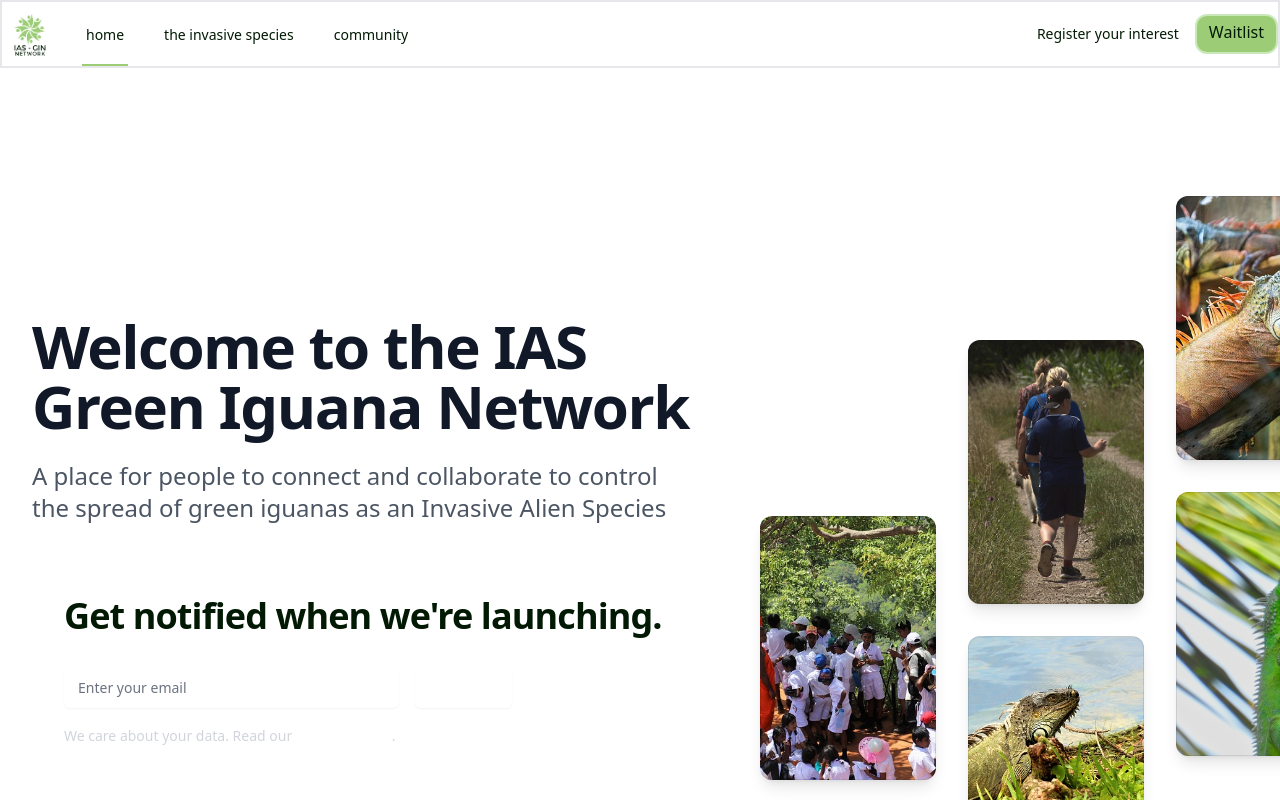
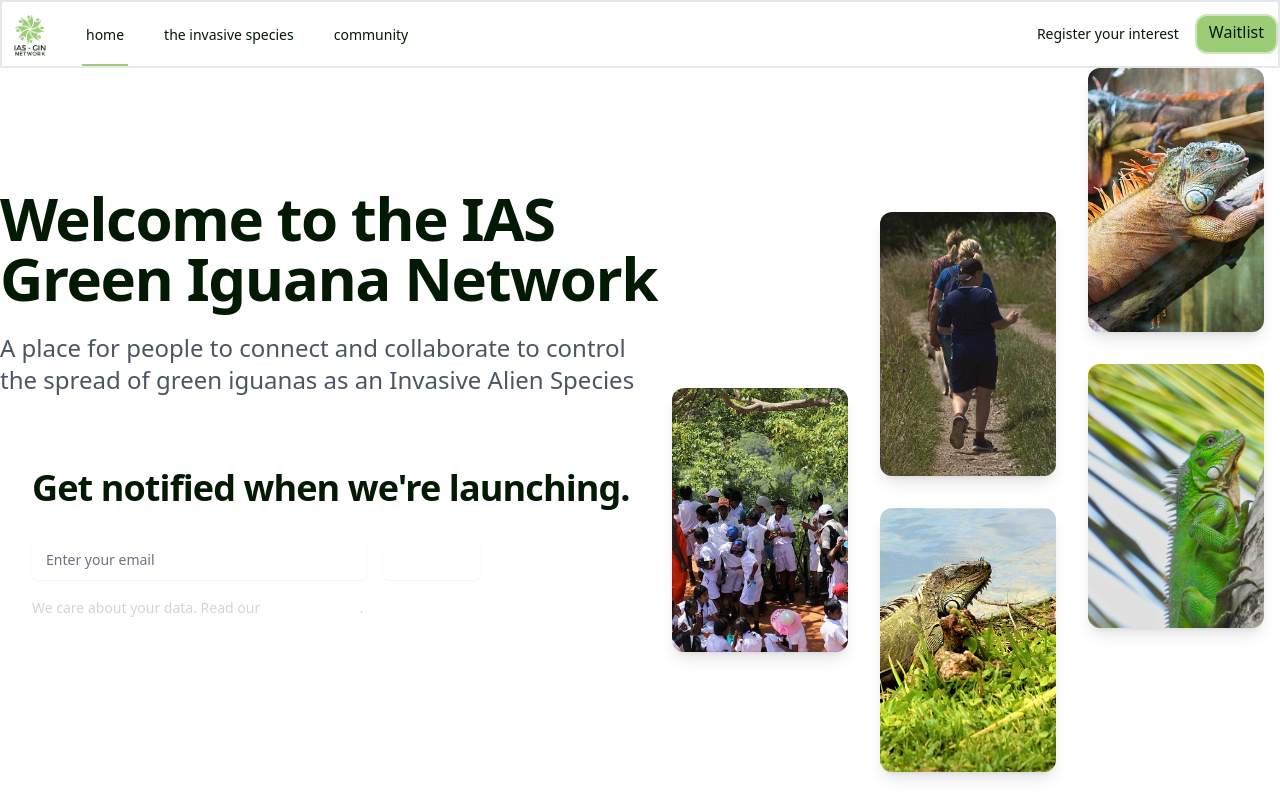
Before and after one commit to Ed-TheVisionMaker/green-ig-ias-network, a Next.js app: page / in a window 1280 px wide. Shown: the top 800 px of the page. Built offline with nearby package versions, Linux system fonts and the light colour scheme; a web font is replaced by a local one.

Commit message:
refactor: removed un-needed divs

```diff
--- a/app/page.tsx
+++ b/app/page.tsx
@@ -1,17 +1,16 @@
 'use client';
 import InvasiveSpeciesHero from '@/components/InvasiveSpeciesHero';
 import Waitlist from '@/components/Waitlist.tsx';
-
 
 export default function Home() {
   return (
     <div className='bg-white'>
       <div className='relative isolate'>
         <div className='overflow-hidden'>
-          <div className='mx-auto max-w-7xl px-6 pb-32 pt-36 sm:pt-60 lg:px-8 lg:pt-32'>
-            <div className='mx-auto max-w-2xl gap-x-14 lg:mx-0 lg:flex lg:max-w-none lg:items-center'>
+          <div className='mx-auto max-w-7xl'>
+            <div className='mx-auto max-w-2xl lg:mx-0 lg:flex lg:max-w-none lg:items-center'>
               <div className='relative w-full max-w-xl lg:shrink-0 xl:max-w-2xl'>
-                <h1 className='text-4xl font-bold tracking-tight text-gray-900 sm:text-6xl'>
+                <h1 className='text-4xl font-bold tracking-tight text-ginBlack sm:text-6xl'>
                   Welcome to the IAS Green Iguana Network
                 </h1>
                 <p className='mt-6 text-2xl leading-8 text-gray-600 sm:max-w-md lg:max-w-none'>
@@ -41,7 +40,6 @@ export default function Home() {
                       alt=''
                       className='aspect-[2/3] w-full rounded-xl bg-gray-900/5 object-cover shadow-lg'
                     />
-                    <div className='pointer-events-none absolute inset-0 rounded-xl ring-1 ring-inset ring-gray-900/10' />
                   </div>
                   <div className='relative'>
                     <img
@@ -49,7 +47,6 @@ export default function Home() {
                       alt='/scott_pixabay_green_ig'
                       className='aspect-[2/3] w-full rounded-xl bg-gray-900/5 object-cover shadow-lg'
                     />
-                    <div className='pointer-events-none absolute inset-0 rounded-xl ring-1 ring-inset ring-gray-900/10' />
                   </div>
                 </div>
                 <div className='w-44 flex-none space-y-8 pt-32 sm:pt-0'>
@@ -59,7 +56,6 @@ export default function Home() {
                       alt='/susan_pixabay_green_ig.jpg'
                       className='aspect-[2/3] w-full rounded-xl bg-gray-900/5 object-cover shadow-lg'
                     />
-                    <div className='pointer-events-none absolute inset-0 rounded-xl ring-1 ring-inset ring-gray-900/10' />
                   </div>
                   <div className='relative'>
                     <img
@@ -67,7 +63,6 @@ export default function Home() {
                       alt=''
                       className='aspect-[2/3] w-full rounded-xl bg-gray-900/5 object-cover shadow-lg'
                     />
-                    <div className='pointer-events-none absolute inset-0 rounded-xl ring-1 ring-inset ring-gray-900/10' />
                   </div>
                 </div>
               </div>
```
